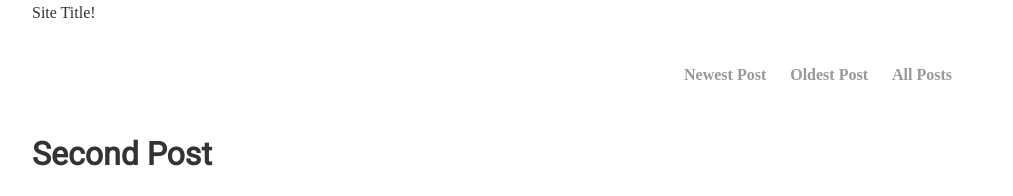
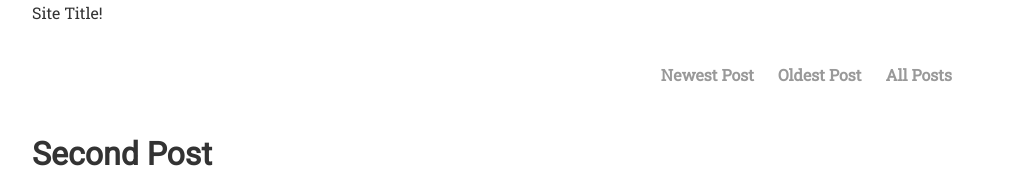
Before and after one commit to overheardonearth/overheardonearth.github.io, a Jekyll site: the page built from index.html, in a window 1280 px wide. Shown: the top 196 px of the page, without its empty margins (128-1141 px from the left). Built offline with Jekyll 4.4.1, drawn with Linux system fonts in a browser that asks for light colours.

Commit message:
Update main.css

```diff
--- a/css/main.css
+++ b/css/main.css
@@ -31,7 +31,7 @@ body {
 
 
 .site-title {
-    font-family: Serif;
+    font-family: 'Roboto Slab', Serif;
     text-size: 3em;
 }
 
```
